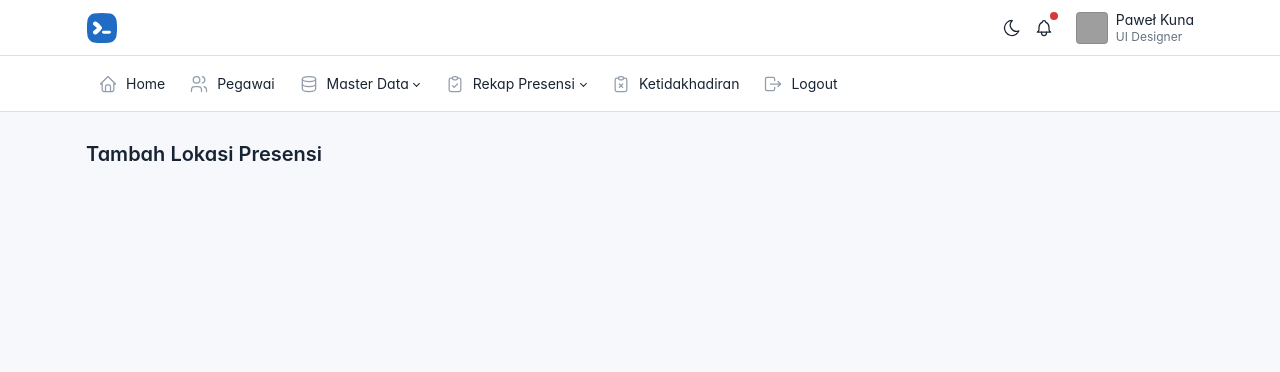
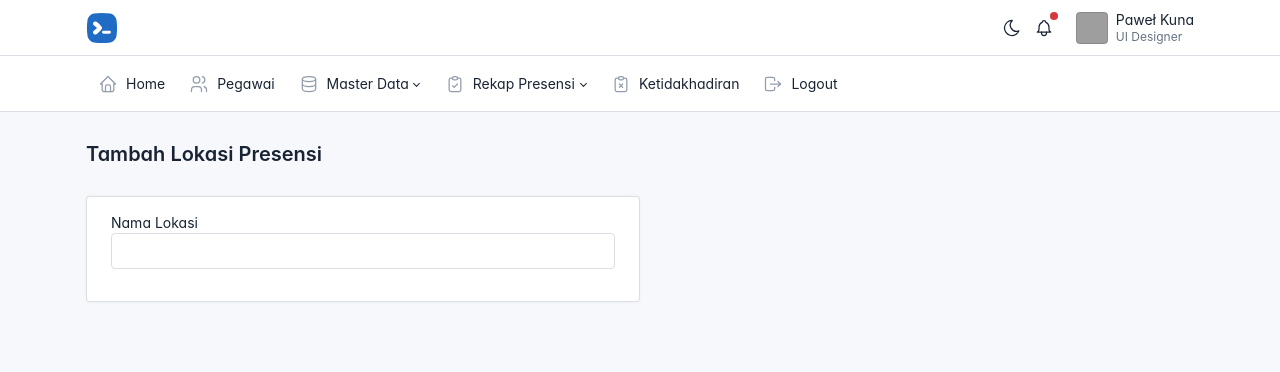
Before and after one commit to EricSiahaan/presensi, a PHP site: page /admin/data_lokasi_presensi/tambah.php in a window 1280 px wide. Shown: the top 372 px of the page. Run offline with PHP 8.4, Linux system fonts and the light colour scheme; the visitor is signed in with stand-in values (Sample User, id 1); some web fonts are replaced; grey boxes are pictures that could not be loaded.

```diff
--- a/admin/data_lokasi_presensi/lokasi_presensi.php
+++ b/admin/data_lokasi_presensi/lokasi_presensi.php
@@ -45,7 +45,7 @@ $result = mysqli_query($connection, "SELECT * FROM lokasi_presensi ORDER BY id D
                         <td class="text-center">
                             <a href="<?= base_url('admin/data_lokasi_presensi/detail.php/' . $lokasi['id']) ?>" class="badge badge-pill bg-success">Detail</a>
                             <a href="<?= base_url('admin/data_lokasi_presensi/edit.php/' . $lokasi['id']) ?>" class="badge badge-pill bg-primary">Edit</a>
-                            <a href="<?= base_url('admin/data_lokasi_presensi/hapus.php/' . $lokasi['id']) ?>" class="badge badge-pill bg-danger">Edit</a>
+                            <a href="<?= base_url('admin/data_lokasi_presensi/hapus.php/' . $lokasi['id']) ?>" class="badge badge-pill bg-danger">Hapus</a>
                         </td>
                     </tr>
                 <?php endwhile; ?>
--- a/admin/data_lokasi_presensi/tambah.php
+++ b/admin/data_lokasi_presensi/tambah.php
@@ -12,6 +12,7 @@ require_once('../../config.php');
 
 
 
+
 ?>
 
 
@@ -19,6 +20,18 @@ require_once('../../config.php');
 <div class="page-body">
     <div class="container-xl">
 
+        <div class="card col-md-6">
+            <div class="card-body">
 
+                <form action="<?= base_url('admin/data_lokasi_presensi/tambah.php') ?>" method="POST">
+                    <div class="mb-3">
+                        <label for="">Nama Lokasi</label>
+                        <input type="text" class="form-control" name="nama_lokasi" value="<?php if (isset($_POST['nama_lokasi']))
+                            echo $_POST['nama_lokasi'] ?>">
+                        </div>
+                    </form>
+                </div>
+            </div>
+
+        </div>
     </div>
-</div>
--- a/config.php
+++ b/config.php
@@ -15,7 +15,7 @@ if (!$connection) {
 function base_url($url = null)
 
 {
-    $base_url = "http://localhost/presensi";
+    $base_url = "http://localhost:3000";
 
     if ($url != null) {
         return $base_url . '/' . $url;
```
